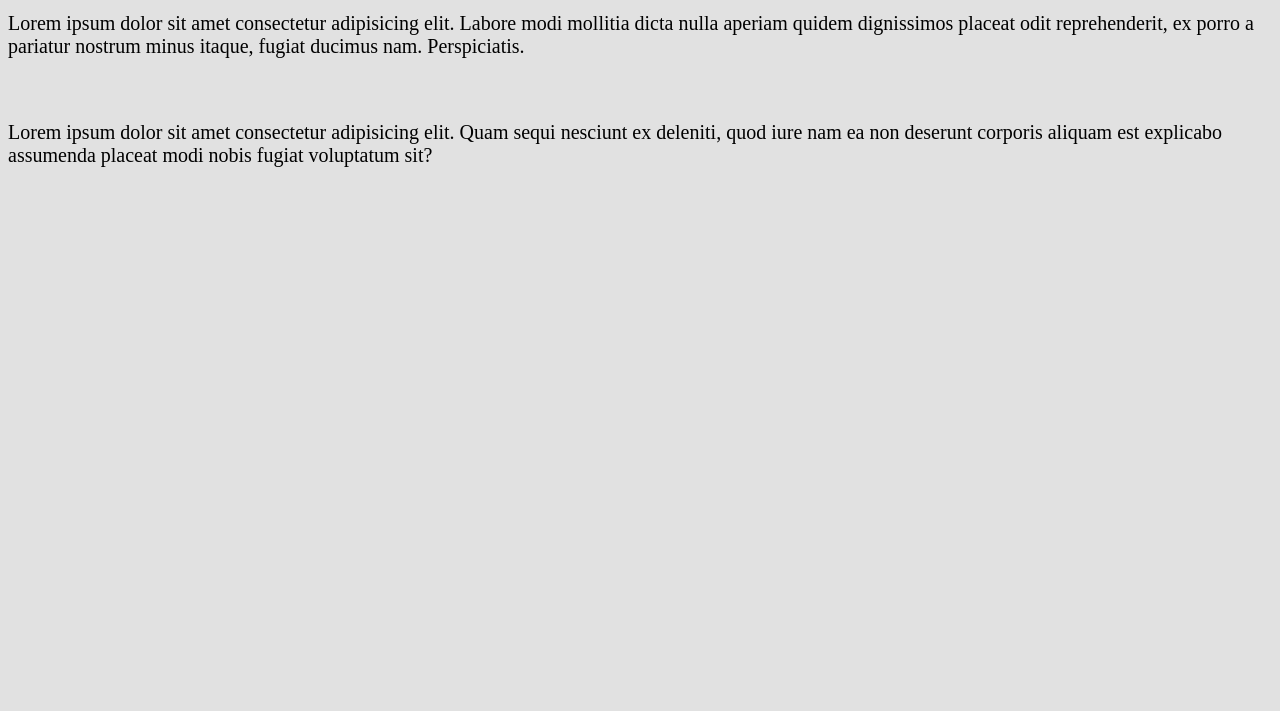
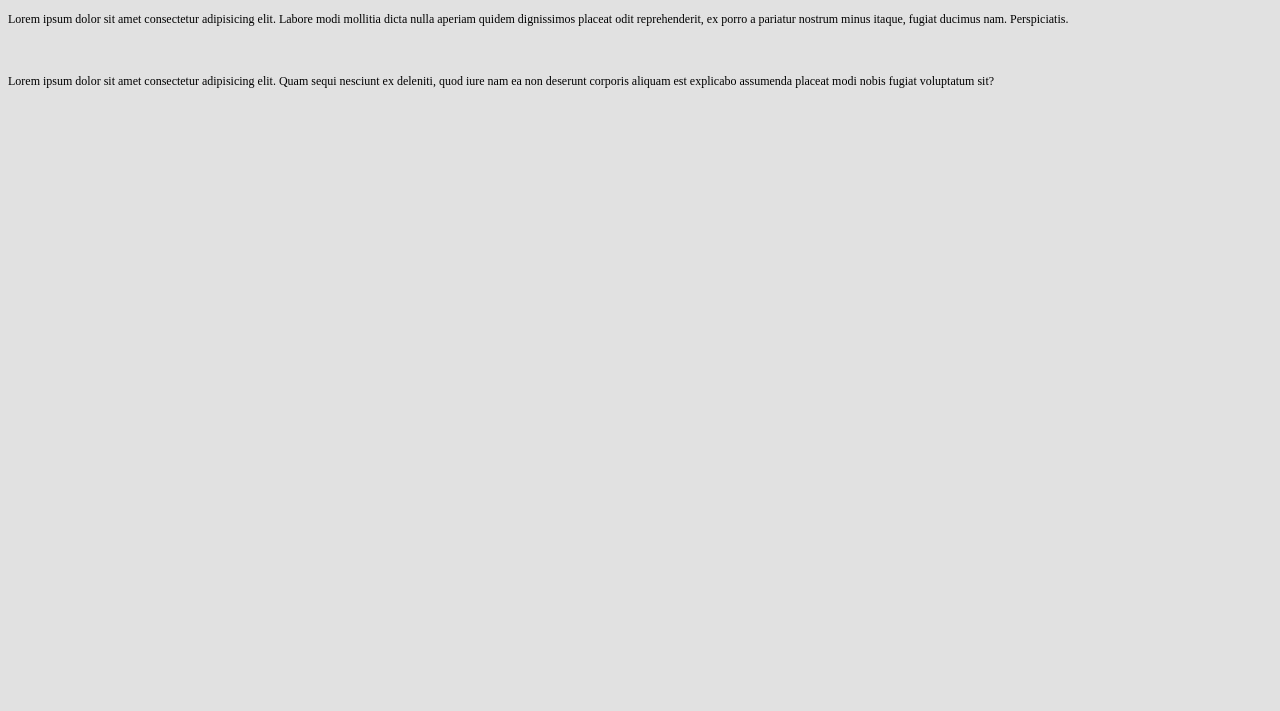
Before and after one commit to DaniRoBAzan/pruebas_git_ale, a plain HTML site: page index.html in a window 1280 px wide. Shown: the part 89-800 px from the top of the page. Drawn offline with Linux system fonts and the light colour scheme.

Commit message:
[UPD] agrego css al parrafo

```diff
--- a/css/style.css
+++ b/css/style.css
@@ -2,3 +2,6 @@ body {
     background-color: #e1e1e1;
     font-size: 20px;
 }
+p{
+   font-size: 12px;
+}
```
